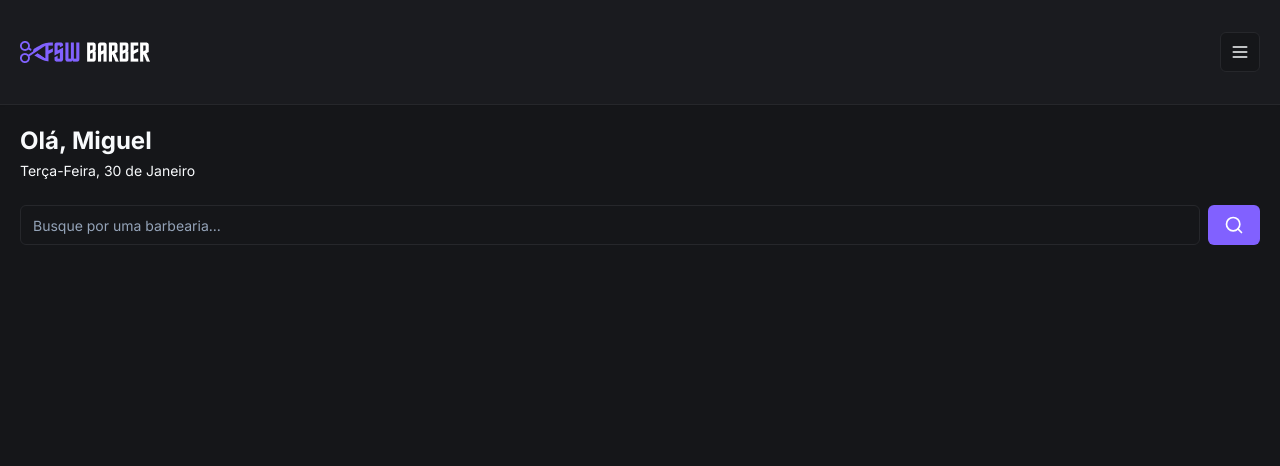
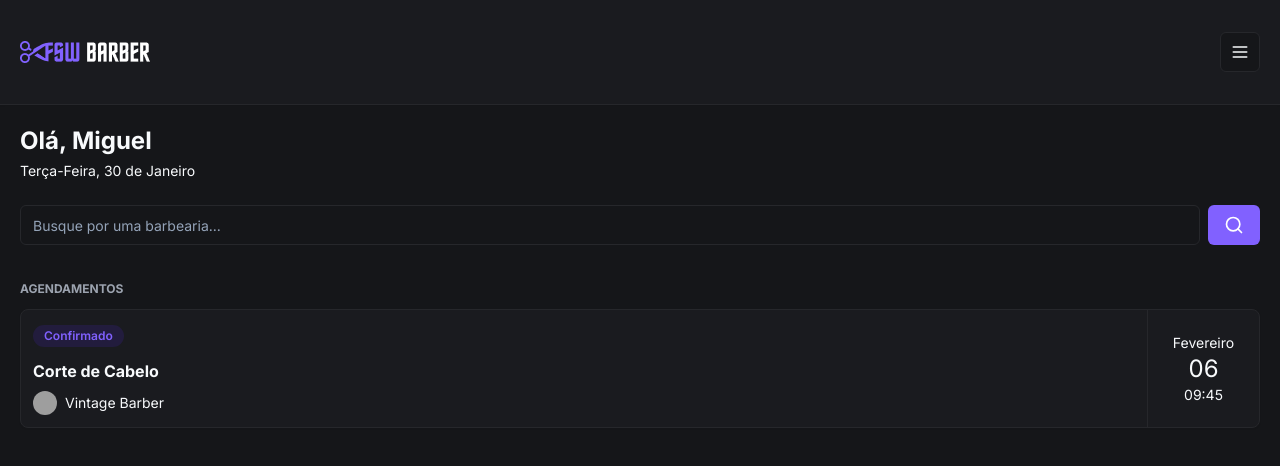
Before and after one commit to viniciusbecaleti/fullstackweek-barber, a Next.js app: page / in a window 1280 px wide. Shown: the top 466 px of the page. Built offline with nearby package versions, Linux system fonts and the light colour scheme; grey boxes are pictures that could not be loaded.

Commit message:
feat: add initial booking item component

```diff
--- a/package.json
+++ b/package.json
@@ -13,6 +13,7 @@
   },
   "dependencies": {
     "@prisma/client": "5.9.0",
+    "@radix-ui/react-avatar": "^1.0.4",
     "@radix-ui/react-slot": "^1.0.2",
     "class-variance-authority": "^0.7.0",
     "clsx": "^2.1.0",
--- a/src/app/(home)/page.tsx
+++ b/src/app/(home)/page.tsx
@@ -3,6 +3,7 @@
 
 import { Header } from "@/components/header"
 import { Search } from './components/search'
+import { BookingItem } from '@/components/booking-item'
 
 export default function Home() {
   const date = new Date()
@@ -35,6 +36,11 @@
       <div className='px-5 mt-6'>
         <Search />
       </div>
+
+      <div className='px-5 mt-9'>
+        <h2 className='mb-3 uppercase text-xs text-gray-400 font-bold'>Agendamentos</h2>
+        <BookingItem />
+      </div>
     </>
   )
 }
--- /dev/null
+++ b/src/components/booking-item.tsx
@@ -0,0 +1,35 @@
+import { Avatar, AvatarFallback, AvatarImage } from "./ui/avatar"
+import { Badge } from "./ui/badge"
+import { Card, CardContent } from "./ui/card"
+
+export function BookingItem() {
+  return (
+    <Card>
+      <CardContent className="p-0 flex justify-between">
+        <div className="p-3 flex-1">
+          <Badge className="w-fit bg-[#221C3D] text-primary hover:bg-inital">Confirmado</Badge>
+
+          <div className="mt-3">
+            <h2 className="font-bold mb-2">Corte de Cabelo</h2>
+
+            <div className="flex items-center gap-2">
+              <Avatar className="w-6 h-6">
+                <AvatarImage src="https://utfs.io/f/0ddfbd26-a424-43a0-aaf3-c3f1dc6be6d1-1kgxo7.png" />
+                <AvatarFallback>H</AvatarFallback>
+              </Avatar>
+
+              <h3 className="text-sm">Vintage Barber</h3>
+            </div>
+          </div>
+        </div>
+
+        <div className="flex flex-col items-center w-28 justify-center border-l border-solid border-secondary">
+          <p className="text-sm">Fevereiro</p>
+          <p className="text-2xl">06</p>
+          <p className="text-sm">09:45</p>
+          <p></p>
+        </div>
+      </CardContent>
+    </Card>
+  )
+}
--- /dev/null
+++ b/src/components/ui/avatar.tsx
@@ -0,0 +1,50 @@
+"use client"
+
+import * as React from "react"
+import * as AvatarPrimitive from "@radix-ui/react-avatar"
+
+import { cn } from "@/lib/utils"
+
+const Avatar = React.forwardRef<
+  React.ElementRef<typeof AvatarPrimitive.Root>,
+  React.ComponentPropsWithoutRef<typeof AvatarPrimitive.Root>
+>(({ className, ...props }, ref) => (
+  <AvatarPrimitive.Root
+    ref={ref}
+    className={cn(
+      "relative flex h-10 w-10 shrink-0 overflow-hidden rounded-full",
+      className
+    )}
+    {...props}
+  />
+))
+Avatar.displayName = AvatarPrimitive.Root.displayName
+
+const AvatarImage = React.forwardRef<
+  React.ElementRef<typeof AvatarPrimitive.Image>,
+  React.ComponentPropsWithoutRef<typeof AvatarPrimitive.Image>
+>(({ className, ...props }, ref) => (
+  <AvatarPrimitive.Image
+    ref={ref}
+    className={cn("aspect-square h-full w-full", className)}
+    {...props}
+  />
+))
+AvatarImage.displayName = AvatarPrimitive.Image.displayName
+
+const AvatarFallback = React.forwardRef<
+  React.ElementRef<typeof AvatarPrimitive.Fallback>,
+  React.ComponentPropsWithoutRef<typeof AvatarPrimitive.Fallback>
+>(({ className, ...props }, ref) => (
+  <AvatarPrimitive.Fallback
+    ref={ref}
+    className={cn(
+      "flex h-full w-full items-center justify-center rounded-full bg-muted",
+      className
+    )}
+    {...props}
+  />
+))
+AvatarFallback.displayName = AvatarPrimitive.Fallback.displayName
+
+export { Avatar, AvatarImage, AvatarFallback }
--- /dev/null
+++ b/src/components/ui/badge.tsx
@@ -0,0 +1,36 @@
+import * as React from "react"
+import { cva, type VariantProps } from "class-variance-authority"
+
+import { cn } from "@/lib/utils"
+
+const badgeVariants = cva(
+  "inline-flex items-center rounded-full border px-2.5 py-0.5 text-xs font-semibold transition-colors focus:outline-none focus:ring-2 focus:ring-ring focus:ring-offset-2",
+  {
+    variants: {
+      variant: {
+        default:
+          "border-transparent bg-primary text-primary-foreground hover:bg-primary/80",
+        secondary:
+          "border-transparent bg-secondary text-secondary-foreground hover:bg-secondary/80",
+        destructive:
+          "border-transparent bg-destructive text-destructive-foreground hover:bg-destructive/80",
+        outline: "text-foreground",
+      },
+    },
+    defaultVariants: {
+      variant: "default",
+    },
+  }
+)
+
+export interface BadgeProps
+  extends React.HTMLAttributes<HTMLDivElement>,
+    VariantProps<typeof badgeVariants> {}
+
+function Badge({ className, variant, ...props }: BadgeProps) {
+  return (
+    <div className={cn(badgeVariants({ variant }), className)} {...props} />
+  )
+}
+
+export { Badge, badgeVariants }
```
Also changed, not shown: 1 other file (tests, documents, lock files or other folders).
